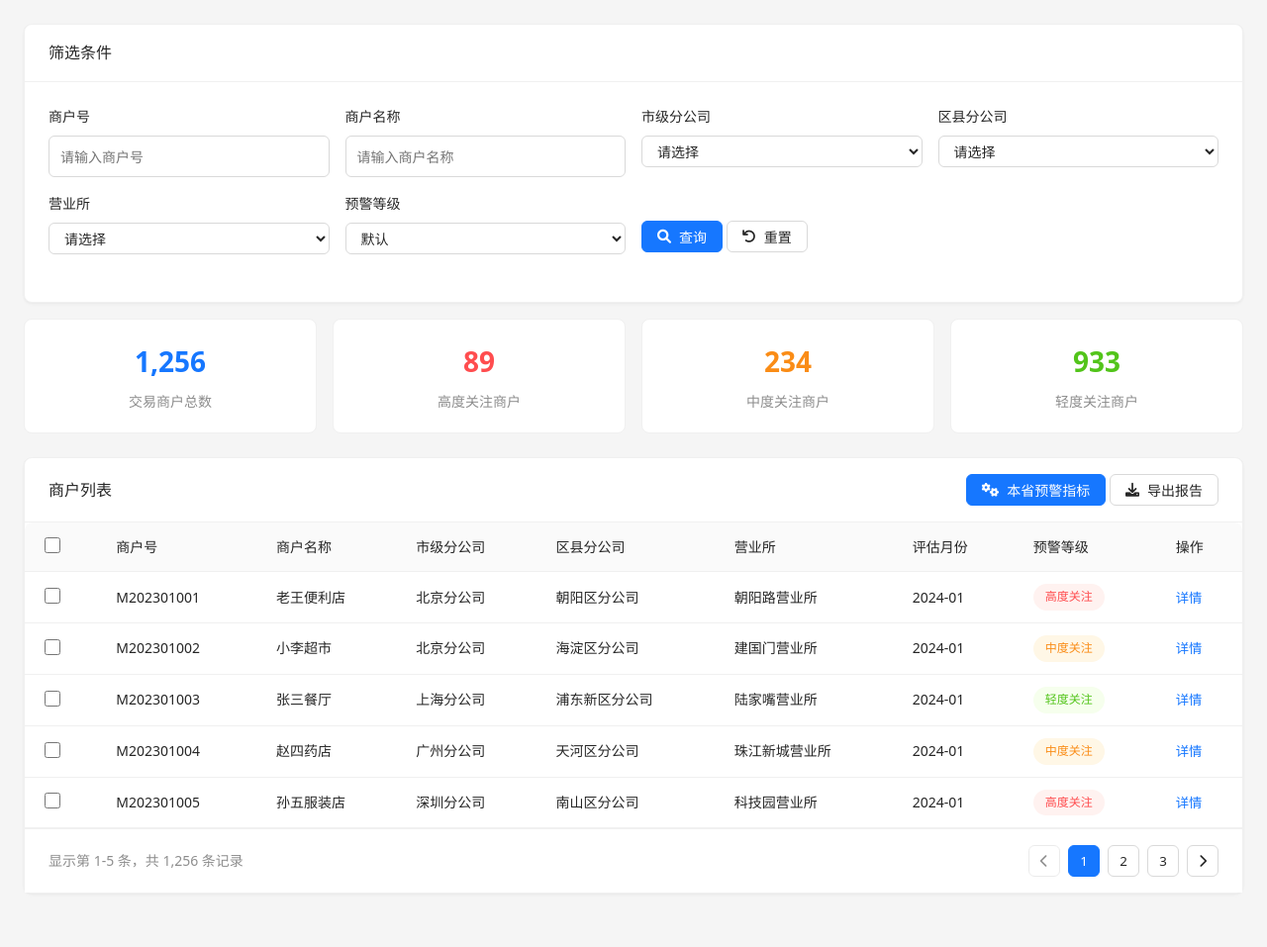
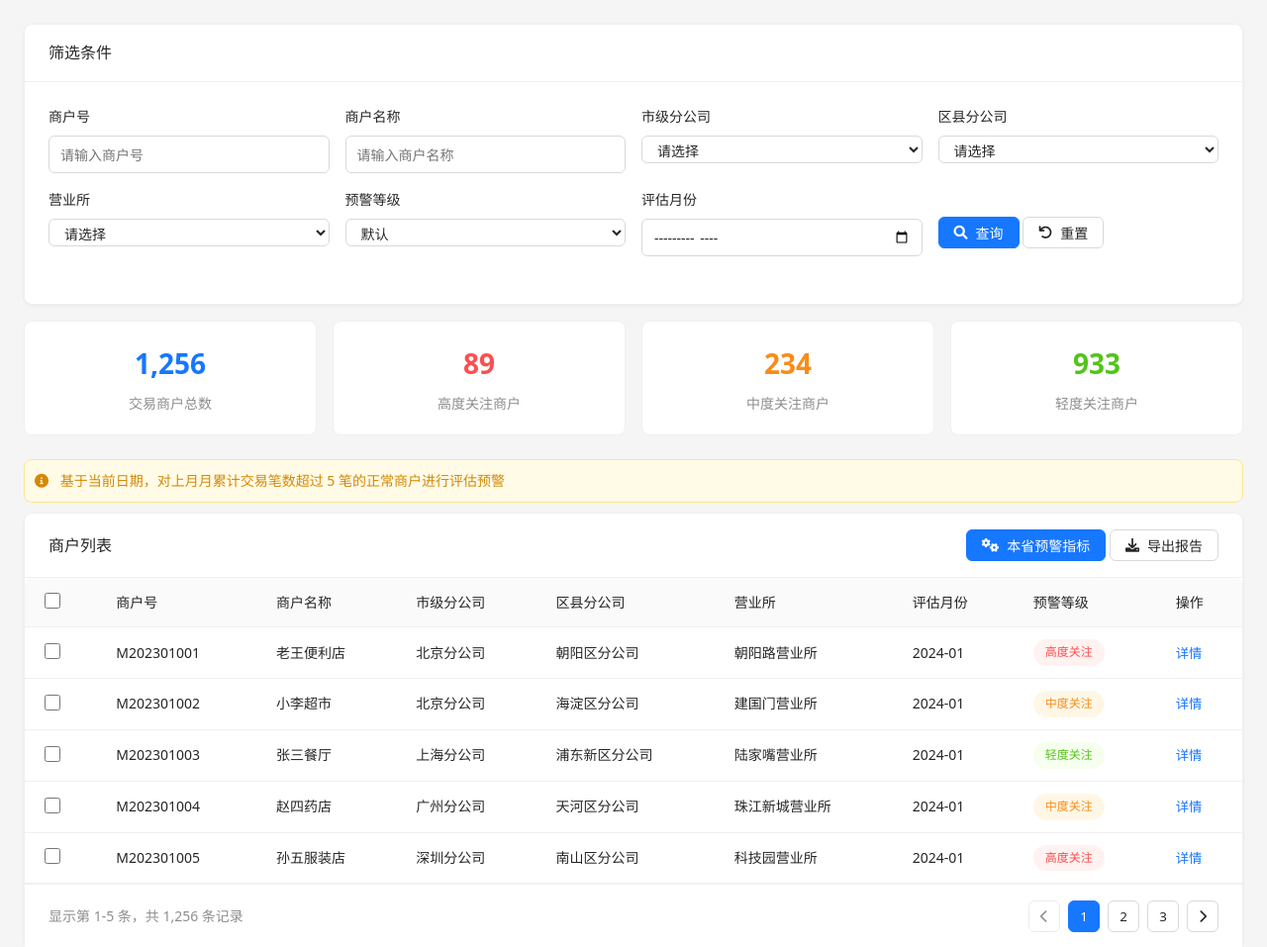
Before and after one commit to lingxin125/lingxin_yuanxinghtml, a plain HTML site: page existing-merchant-risk.html in a window 1280 px wide. Shown: the whole page at 99% size. Drawn offline with nearby package versions, Linux system fonts and the light colour scheme.

Commit message:
Add files via upload
更新指标等于阈值

```diff
--- a/existing-merchant-risk.html
+++ b/existing-merchant-risk.html
@@ -1,5 +1,6 @@
 <!DOCTYPE html>
 <html lang="zh-CN">
+
 <head>
     <meta charset="UTF-8">
     <meta name="viewport" content="width=device-width, initial-scale=1.0">
@@ -107,7 +108,7 @@
 
         .form-input,
         .form-select {
-            height: 32px;
+            height: 28px;
             padding: 4px 11px;
             border: 1px solid var(--border-color);
             border-radius: 6px;
@@ -145,6 +146,7 @@
             text-decoration: none;
             white-space: nowrap;
         }
+
         .btn1 {
             height: 32px;
             padding: 8px 15px;
@@ -314,6 +316,18 @@
             align-items: center;
             gap: 8px;
         }
+         .alert {
+            padding: 10px;
+            border-radius: 8px;
+            margin-bottom: 4px;
+            border: 1px solid;
+        }
+
+        .alert-warning {
+            background: #fffbe6;
+            border-color: #ffe58f;
+            color: #d48806;
+        }
 
         .pagination-btn {
             width: 32px;
@@ -432,6 +446,7 @@
         }
     </style>
 </head>
+
 <body>
     <div class="page-container">
 
@@ -496,6 +511,10 @@
                             <option value="low">轻度关注</option>
                         </select>
                     </div>
+                    <div class="form-group">
+                        <label class="form-label">评估月份</label>
+                        <input type="month" class="form-input" id="evaluationDate">
+                    </div>
                     <div class="flex gap-2">
                         <button class="btn1 btn-primary" onclick="searchMerchants()">
                             <i class="fas fa-search"></i>
@@ -542,12 +561,18 @@
             </button>
         </div>
 
+            <div class="alert alert-warning" style="margin-bottom: 10px;">
+                <i class="fas fa-info-circle"></i>
+                <span style="margin-left: 8px;">基于当前日期，对上月月累计交易笔数超过 5 笔的正常商户进行评估预警</span>
+            </div>
+
             <!-- 数据列表 -->
             <div class="card">
                 <div class="card-header">
                     <h3 class="card-title">商户列表</h3>
                     <div class="flex gap-2">
-                    <button class="btn btn-primary" onclick="openIndicatorConfig()" style="background: var(--primary-blue); color: white; border-color: var(--primary-blue);">
+                        <button class="btn btn-primary" onclick="openIndicatorConfig()"
+                            style="background: var(--primary-blue); color: white; border-color: var(--primary-blue);">
                             <i class="fas fa-cogs"></i>
                             本省预警指标
                         </button>
@@ -578,7 +603,8 @@
                         </thead>
                         <tbody id="merchantTableBody">
                             <tr>
-                            <td><input type="checkbox" class="row-checkbox" value="M202301001" onchange="updateSelection()"></td>
+                                <td><input type="checkbox" class="row-checkbox" value="M202301001"
+                                        onchange="updateSelection()"></td>
                                 <td>M202301001</td>
                                 <td>老王便利店</td>
                                 <td>北京分公司</td>
@@ -593,7 +619,8 @@
                                 </td>
                             </tr>
                             <tr>
-                            <td><input type="checkbox" class="row-checkbox" value="M202301002" onchange="updateSelection()"></td>
+                                <td><input type="checkbox" class="row-checkbox" value="M202301002"
+                                        onchange="updateSelection()"></td>
                                 <td>M202301002</td>
                                 <td>小李超市</td>
                                 <td>北京分公司</td>
@@ -608,7 +635,8 @@
                                 </td>
                             </tr>
                             <tr>
-                            <td><input type="checkbox" class="row-checkbox" value="M202301003" onchange="updateSelection()"></td>
+                                <td><input type="checkbox" class="row-checkbox" value="M202301003"
+                                        onchange="updateSelection()"></td>
                                 <td>M202301003</td>
                                 <td>张三餐厅</td>
                                 <td>上海分公司</td>
@@ -623,7 +651,8 @@
                                 </td>
                             </tr>
                             <tr>
-                            <td><input type="checkbox" class="row-checkbox" value="M202301004" onchange="updateSelection()"></td>
+                                <td><input type="checkbox" class="row-checkbox" value="M202301004"
+                                        onchange="updateSelection()"></td>
                                 <td>M202301004</td>
                                 <td>赵四药店</td>
                                 <td>广州分公司</td>
@@ -638,7 +667,8 @@
                                 </td>
                             </tr>
                             <tr>
-                            <td><input type="checkbox" class="row-checkbox" value="M202301005" onchange="updateSelection()"></td>
+                                <td><input type="checkbox" class="row-checkbox" value="M202301005"
+                                        onchange="updateSelection()"></td>
                                 <td>M202301005</td>
                                 <td>孙五服装店</td>
                                 <td>深圳分公司</td>
@@ -762,7 +792,8 @@
             .modal-body iframe {
                 border: none;
                 width: 100%;
-            height: calc(100% - 0px); /* 为底部按钮留出空间 */
+                height: calc(100% - 0px);
+                /* 为底部按钮留出空间 */
             }
 
             .btn2 {
@@ -930,18 +961,18 @@
 
 
             // 添加事件监听器
-        document.addEventListener('DOMContentLoaded', function() {
+            document.addEventListener('DOMContentLoaded', function () {
                 const modal = document.getElementById('detailModal');
 
                 // 点击弹窗背景关闭弹窗
-            modal.addEventListener('click', function(e) {
+                modal.addEventListener('click', function (e) {
                     if (e.target === modal) {
                         closeDetailModal();
                     }
                 });
 
                 // ESC键关闭弹窗
-            document.addEventListener('keydown', function(e) {
+                document.addEventListener('keydown', function (e) {
                     if (e.key === 'Escape' && modal.style.display === 'block') {
                         closeDetailModal();
                     }
@@ -985,7 +1016,7 @@
 
                 // 绑定弹窗关闭事件
                 const modal = document.getElementById('indicatorConfigModal');
-            modal.addEventListener('click', function(e) {
+                modal.addEventListener('click', function (e) {
                     if (e.target === modal) {
                         closeIndicatorConfigModal();
                     }
@@ -1000,4 +1031,5 @@
             }
         </script>
 </body>
+
 </html>
--- a/transaction-risk-config.html
+++ b/transaction-risk-config.html
@@ -151,7 +151,7 @@
   <div class="page-footer">
     <div style="flex: 1;"></div>
     <button class="btn btn-default" onclick="goBack()">返回</button>
-    <button class="btn btn-primary" onclick="saveAllConfig()">保存</button>
+    <!-- <button class="btn btn-primary" onclick="saveAllConfig()">保存</button> -->
   </div>
 
   <script>
```
Also changed, not shown: risk-indicator-form.html (+16 -5 lines), subsidy-risk-config.html (+1 -1 lines). Lines whose indentation alone changed are shown as unchanged.
